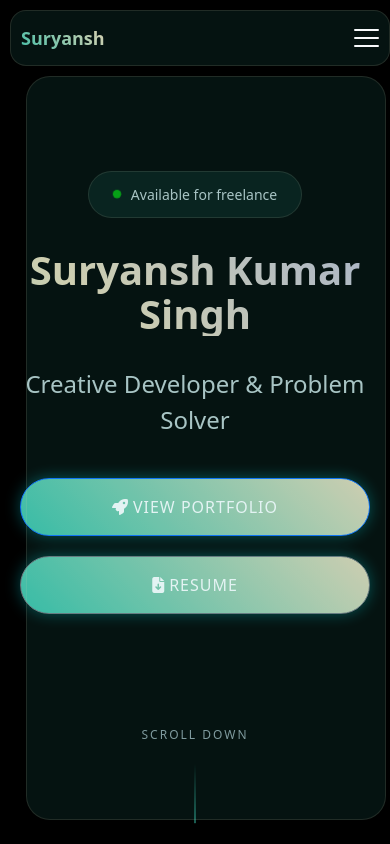
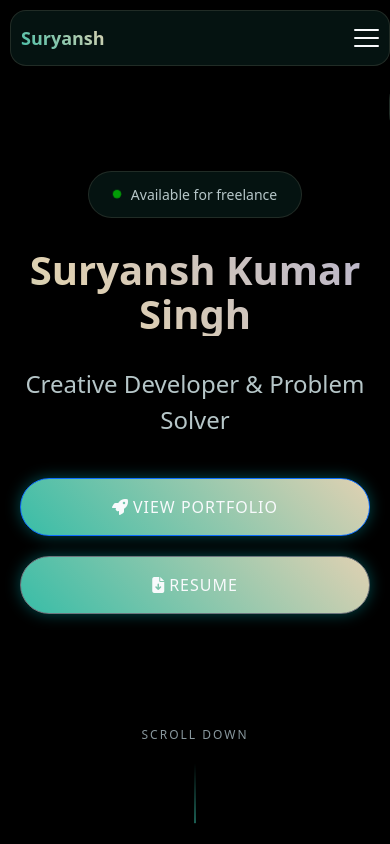
Before and after one commit to Suryansh764/portfolio.v1, a React (Vite) app: page / in a window 390 px wide. Shown: the top 844 px of the page. Built offline with nearby package versions, Linux system fonts and the light colour scheme.

Commit message:
second commit

```diff
--- a/index.html
+++ b/index.html
@@ -3,7 +3,7 @@
    <head>
    <meta charset="UTF-8">
     <meta name="viewport" content="width=device-width, initial-scale=1.0">
-    <title>Alex Rivera - Creative Developer</title>
+    <title>Suryansh Kumar Singh - Creative Developer</title>
     <link href="https://cdnjs.cloudflare.com/ajax/libs/font-awesome/6.4.0/css/all.min.css" rel="stylesheet">
     <link href="https://fonts.googleapis.com/css2?family=Poppins:wght@300;400;500;600;700;800;900&display=swap" rel="stylesheet">
   </head>
--- a/src/App.css
+++ b/src/App.css
@@ -9,7 +9,7 @@
   --secondary: #e0d1b2;
   --accent: #949be2;
   --bg-primary: #232931;
-  --bg-secondary: #393e46;
+  --bg-secondary: #393e46;   /* Slate gray */
   --glass-bg: rgba(56, 189, 167, 0.10);
   --glass-border: rgba(224, 209, 178, 0.13);
   --text-primary: #f8fafc;
@@ -320,21 +320,24 @@
 
     .logo {
         font-size: 18px;
-
     }
 
     .mobile-nav {
+
+        transform: translateX(100%);
+        transition: transform 0.3s ease-in-out;
+
+        position: fixed;
         top: 65px;
-        right: -100%;
+        right: 0;
         width: calc(100vw - 30px);
-        left: 15px;
-        right: auto;
+        height: 100%;
         z-index: 1001;
     }
 
     .mobile-nav.active {
-        right: auto;
-        left: 15px;
+
+        transform: translateX(0);
     }
 
     .mobile-nav-links {
--- a/src/components/Contact.jsx
+++ b/src/components/Contact.jsx
@@ -188,7 +188,7 @@ export default function Contact() {
           position: absolute;
           inset: -2px;
           border-radius: 50%;
-          background: linear-gradient(45deg, var(--primary), var(--secondary));
+          background: linear-gradient(120deg, var(--secondary), var(--primary));
           opacity: 0.3;
           animation: pulse 2s infinite;
         }
```
